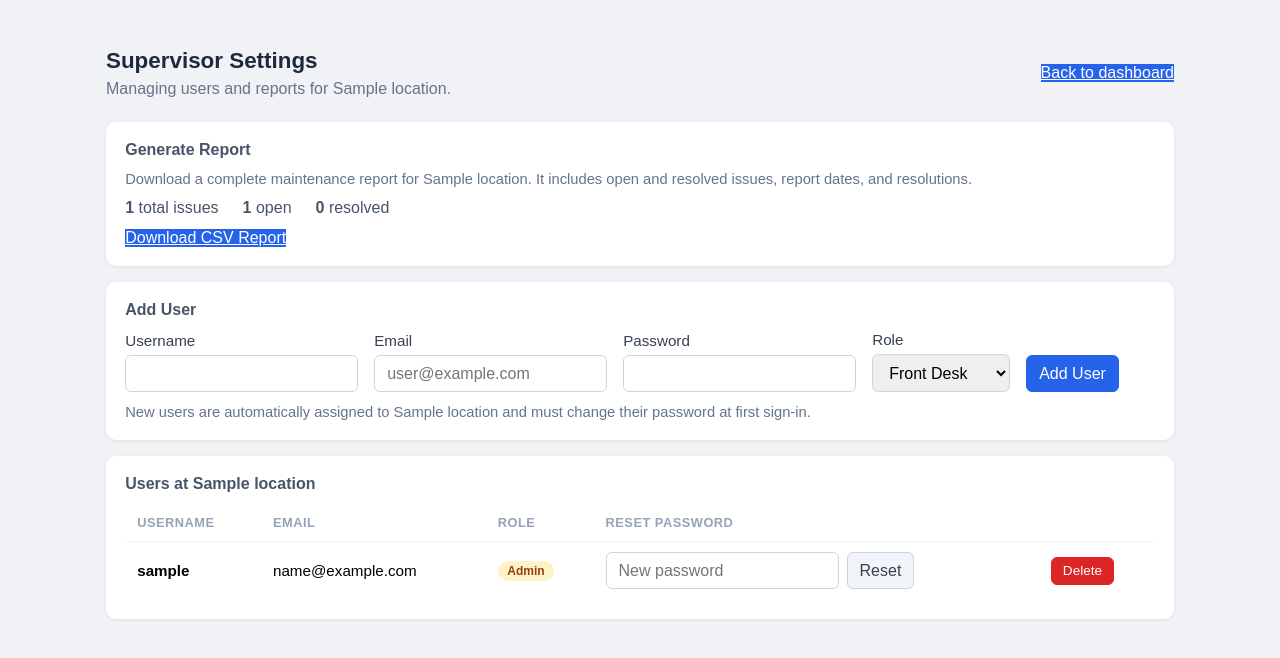
After one commit to BumRummy/Maintenance-Tracker, a Flask app: template templates/supervisor.html in a window 1280 px wide. The commit adds this page. Shown: the top 658 px of the page. Run offline with Flask 3, Linux system fonts and the light colour scheme; the template is opened without the code that fills it: most values are stand-ins (such as "Sample title", 1, 10 or a date in 2020); parts of the project's set-up code (start-up, migrations or seed data) failed here and were passed over.

Commit message:
Add location-scoped supervisor role

```diff
--- a/app.py
+++ b/app.py
@@ -1,6 +1,8 @@
+import csv
 import json
 import os
 import uuid
+from io import StringIO
 from base64 import urlsafe_b64encode
 from copy import deepcopy
 from datetime import datetime, timezone, timedelta
@@ -10,7 +12,7 @@ from urllib import error, request as urllib_request
 from zoneinfo import ZoneInfo, ZoneInfoNotFoundError
 
 import requests
-from flask import Flask, flash, jsonify, redirect, render_template, request, session, url_for
+from flask import Flask, Response, flash, jsonify, redirect, render_template, request, session, url_for
 from cryptography.hazmat.primitives import serialization
 from py_vapid import Vapid
 from pywebpush import WebPushException, webpush
@@ -30,6 +32,7 @@ DEFAULT_SETTINGS = {
             "force_password_change": False,
         },
         {"username": "frontdesk", "password": "changeme", "role": "front_desk", "email": "", "location": DEFAULT_LOCATION, "force_password_change": False},
+        {"username": "supervisor", "password": "changeme", "role": "supervisor", "email": "", "location": DEFAULT_LOCATION, "force_password_change": False},
     ]
 }
 
@@ -512,7 +515,7 @@ def create_app() -> Flask:
 
     @app.get("/history")
     def history():
-        guard = _require(roles=("maintenance", "front_desk", "admin"))
+        guard = _require(roles=("maintenance", "front_desk", "supervisor", "admin"))
         if guard:
             return guard
         location = _location_for_current_user()
@@ -541,7 +544,7 @@ def create_app() -> Flask:
 
     @app.post("/issues")
     def create_issue():
-        guard = _require(roles=("front_desk", "maintenance", "admin"))
+        guard = _require(roles=("front_desk", "supervisor", "maintenance", "admin"))
         if guard:
             return guard
         room = request.form.get("room", "").strip()
@@ -593,7 +596,7 @@ def create_app() -> Flask:
                 email = request.form.get("email", "").strip().lower()
                 role = request.form.get("role", "").strip()
                 location = request.form.get("location", "").strip()
-                if not username or not password or not email or role not in ("maintenance", "front_desk"):
+                if not username or not password or not email or role not in ("maintenance", "front_desk", "supervisor"):
                     flash("Username, email, password, location, and valid role are required.", "error")
                 elif location not in settings["locations"]:
                     flash("Select a configured location.", "error")
@@ -669,6 +672,114 @@ def create_app() -> Flask:
 
         return render_template("admin.html", users=settings["users"], locations=settings["locations"])
 
+    @app.route("/supervisor", methods=["GET", "POST"])
+    def supervisor():
+        """Manage the current location's non-admin accounts and maintenance reports."""
+        guard = _require(roles=("supervisor",))
+        if guard:
+            return guard
+        location = _location_for_current_user()
+        if not location:
+            session.clear()
+            return redirect(url_for("login"))
+        settings = store.load_settings()
+        if _normalize_users(settings):
+            store.save_settings(settings)
+
+        if request.method == "POST":
+            action = request.form.get("action")
+            username = request.form.get("username", "").strip().lower()
+            managed_user = next(
+                (
+                    user for user in settings["users"]
+                    if user["username"].lower() == username
+                    and user.get("location") == location
+                    and user.get("role") != "admin"
+                ),
+                None,
+            )
+            if action == "add_user":
+                password = request.form.get("password", "").strip()
+                email = request.form.get("email", "").strip().lower()
+                role = request.form.get("role", "").strip()
+                if not username or not password or not email or role not in ("maintenance", "front_desk", "supervisor"):
+                    flash("Username, email, password, and a valid role are required.", "error")
+                elif any(user["username"].lower() == username for user in settings["users"]):
+                    flash("Username already exists.", "error")
+                else:
+                    settings["users"].append(
+                        {
+                            "username": username,
+                            "email": email,
+                            "password": password,
+                            "role": role,
+                            "location": location,
+                            "force_password_change": True,
+                            "reset_token": None,
+                            "reset_expires_at": None,
+                        }
+                    )
+                    store.save_settings(settings)
+                    flash(f"User '{username}' added to {location}.", "success")
+            elif action == "change_password":
+                new_password = request.form.get("new_password", "").strip()
+                if not managed_user:
+                    flash("User was not found at your location.", "error")
+                elif not new_password:
+                    flash("New password required.", "error")
+                else:
+                    managed_user["password"] = new_password
+                    managed_user["force_password_change"] = True
+                    store.save_settings(settings)
+                    flash(f"Password reset for '{managed_user['username']}'.", "success")
+            elif action == "delete_user":
+                if not managed_user:
+                    flash("User was not found at your location.", "error")
+                elif managed_user["username"] == session["user"]:
+                    flash("Cannot delete your own account.", "error")
+                else:
+                    settings["users"].remove(managed_user)
+                    store.save_settings(settings)
+                    flash(f"User '{managed_user['username']}' deleted.", "success")
+            return redirect(url_for("supervisor"))
+
+        users = [
+            user
+            for user in settings["users"]
+            if user.get("location") == location and user.get("role") != "admin"
+        ]
+        issues = [issue for issue in store.load_issues() if issue.get("location", DEFAULT_LOCATION) == location]
+        return render_template("supervisor.html", users=users, location=location, issues=issues)
+
+    @app.get("/supervisor/report.csv")
+    def supervisor_report_csv():
+        guard = _require(roles=("supervisor",))
+        if guard:
+            return guard
+        location = _location_for_current_user()
+        if not location:
+            session.clear()
+            return redirect(url_for("login"))
+        output = StringIO()
+        writer = csv.writer(output)
+        writer.writerow(["Room", "Description", "Status", "Reported", "Reported by", "Resolved", "Resolved by", "Resolution"])
+        issues = sorted(
+            (item for item in store.load_issues() if item.get("location", DEFAULT_LOCATION) == location),
+            key=lambda item: item["created_at"],
+        )
+        for issue in issues:
+            writer.writerow(
+                [
+                    issue["room"], issue["description"], issue["status"], issue["created_at"], issue["created_by"],
+                    issue.get("closed_at") or "", issue.get("closed_by") or "", issue.get("resolution") or "",
+                ]
+            )
+        return Response(
+            output.getvalue(),
+            mimetype="text/csv",
+            headers={"Content-Disposition": f'attachment; filename="{location}-maintenance-report.csv"'},
+        )
+
     return app
 
 
--- a/static/style.css
+++ b/static/style.css
@@ -20,6 +20,10 @@ a { color: #2563eb; }
 .container { max-width: 1100px; margin: 2rem auto; padding: 1rem; }
 .page-header { display: flex; align-items: center; justify-content: space-between; margin-bottom: 1.5rem; flex-wrap: wrap; gap: .75rem; }
 .page-header h1 { margin: 0; font-size: 1.4rem; color: #1e293b; display: flex; align-items: center; gap: .6rem; }
+.page-subtitle { margin: .35rem 0 0; color: #64748b; }
+.dashboard-actions { display: flex; align-items: center; gap: .65rem; }
+.settings-button { width: 2.25rem; height: 2.25rem; display: inline-flex; align-items: center; justify-content: center; border: 1px solid #cbd5e1; border-radius: 50%; background: #fff; color: #475569; text-decoration: none; font-size: 1.35rem; line-height: 1; }
+.settings-button:hover { color: #1d4ed8; background: #eff6ff; border-color: #93c5fd; }
 .count-badge { background: #3b82f6; color: #fff; font-size: .75rem; font-weight: bold; padding: .2rem .55rem; border-radius: 99px; vertical-align: middle; }
 .section-title { font-size: 1.1rem; font-weight: 600; color: #475569; margin: 2rem 0 .75rem; border-bottom: 2px solid #e2e8f0; padding-bottom: .4rem; display: flex; align-items: center; gap: .5rem; }
 .login-wrap { max-width: 380px; margin: 5rem auto; }
@@ -27,6 +31,10 @@ a { color: #2563eb; }
 
 /* Cards (forms/admin) */
 .card { background: #fff; padding: 1.2rem; border-radius: 10px; display: grid; gap: .75rem; margin-bottom: 1rem; box-shadow: 0 1px 4px rgba(0,0,0,.07); }
+.card > .btn-primary { justify-self: start; }
+.card h2 { margin: 0; font-size: 1rem; color: #475569; }
+.card-copy { margin: 0; color: #64748b; font-size: .92rem; }
+.report-summary { display: flex; flex-wrap: wrap; gap: .75rem 1.5rem; color: #475569; }
 
 /* Flash */
 .flash { margin-bottom: .75rem; padding: .6rem .9rem; border-radius: 8px; font-size: .95rem; }
@@ -103,3 +111,7 @@ button:hover { background: #e2e8f0; }
 .role-pill.admin { background: #fef3c7; color: #92400e; }
 .role-pill.maintenance { background: #dbeafe; color: #1e40af; }
 .role-pill.front_desk { background: #f3e8ff; color: #6b21a8; }
+.role-pill.supervisor { background: #dcfce7; color: #166534; }
+.table-scroll { overflow-x: auto; }
+.compact-form { gap: .5rem; }
+.self-label { font-size: .8rem; color: #94a3b8; }
--- a/templates/admin.html
+++ b/templates/admin.html
@@ -25,6 +25,7 @@
       <select name="role">
         <option value="front_desk">Front Desk</option>
         <option value="maintenance">Maintenance</option>
+        <option value="supervisor">Supervisor</option>
       </select>
     </label>
     <label>Location
--- a/templates/base.html
+++ b/templates/base.html
@@ -20,6 +20,9 @@
         <a href="{{ url_for('dashboard') }}">Open Issues</a>
         <a href="{{ url_for('history') }}">History</a>
       {% elif session.role == 'front_desk' %}
+        <a href="{{ url_for('dashboard') }}">Dashboard</a>
+        <a href="{{ url_for('history') }}">History</a>
+      {% elif session.role == 'supervisor' %}
         <a href="{{ url_for('dashboard') }}">Dashboard</a>
         <a href="{{ url_for('history') }}">History</a>
       {% elif session.role == 'admin' %}
--- /dev/null
+++ b/templates/supervisor.html
@@ -0,0 +1,77 @@
+{% extends 'base.html' %}
+{% block content %}
+<div class="page-header">
+  <div>
+    <h1>Supervisor Settings</h1>
+    <p class="page-subtitle">Managing users and reports for {{ location }}.</p>
+  </div>
+  <a class="btn-primary" href="{{ url_for('dashboard') }}">Back to dashboard</a>
+</div>
+
+<section class="card">
+  <h2>Generate Report</h2>
+  <p class="card-copy">Download a complete maintenance report for {{ location }}. It includes open and resolved issues, report dates, and resolutions.</p>
+  <div class="report-summary">
+    <span><strong>{{ issues | length }}</strong> total issues</span>
+    <span><strong>{{ issues | selectattr('status', 'equalto', 'open') | list | length }}</strong> open</span>
+    <span><strong>{{ issues | selectattr('status', 'equalto', 'closed') | list | length }}</strong> resolved</span>
+  </div>
+  <a class="btn-primary" href="{{ url_for('supervisor_report_csv') }}">Download CSV Report</a>
+</section>
+
+<section class="card">
+  <h2>Add User</h2>
+  <form method="post" class="inline-form">
+    <input type="hidden" name="action" value="add_user">
+    <label>Username <input name="username" required></label>
+    <label>Email <input type="email" name="email" required placeholder="user@example.com"></label>
+    <label>Password <input type="password" name="password" required></label>
+    <label>Role
+      <select name="role">
+        <option value="front_desk">Front Desk</option>
+        <option value="maintenance">Maintenance</option>
+        <option value="supervisor">Supervisor</option>
+      </select>
+    </label>
+    <button type="submit" class="btn-primary">Add User</button>
+  </form>
+  <p class="card-copy">New users are automatically assigned to {{ location }} and must change their password at first sign-in.</p>
+</section>
+
+<section class="card">
+  <h2>Users at {{ location }}</h2>
+  <div class="table-scroll">
+    <table class="user-table">
+      <thead><tr><th>Username</th><th>Email</th><th>Role</th><th>Reset Password</th><th></th></tr></thead>
+      <tbody>
+        {% for user in users %}
+        <tr>
+          <td><strong>{{ user.username }}</strong></td>
+          <td>{{ user.email or '—' }}</td>
+          <td><span class="role-pill {{ user.role }}">{{ user.role | replace('_', ' ') | title }}</span></td>
+          <td>
+            <form method="post" class="inline-form compact-form">
+              <input type="hidden" name="action" value="change_password">
+              <input type="hidden" name="username" value="{{ user.username }}">
+              <input type="password" name="new_password" required placeholder="New password" aria-label="New password for {{ user.username }}">
+              <button type="submit">Reset</button>
+            </form>
+          </td>
+          <td>
+            {% if user.username != session.user %}
+            <form method="post" onsubmit="return confirm('Delete {{ user.username }}?')">
+              <input type="hidden" name="action" value="delete_user">
+              <input type="hidden" name="username" value="{{ user.username }}">
+              <button type="submit" class="btn-danger">Delete</button>
+            </form>
+            {% else %}<span class="self-label">You</span>{% endif %}
+          </td>
+        </tr>
+        {% else %}
+        <tr><td colspan="5">No non-admin users are assigned to this location.</td></tr>
+        {% endfor %}
+      </tbody>
+    </table>
+  </div>
+</section>
+{% endblock %}
```
Also changed, not shown: templates/frontdesk_dashboard.html (+6 -1 lines), test_app.py (+44 -0 lines).
